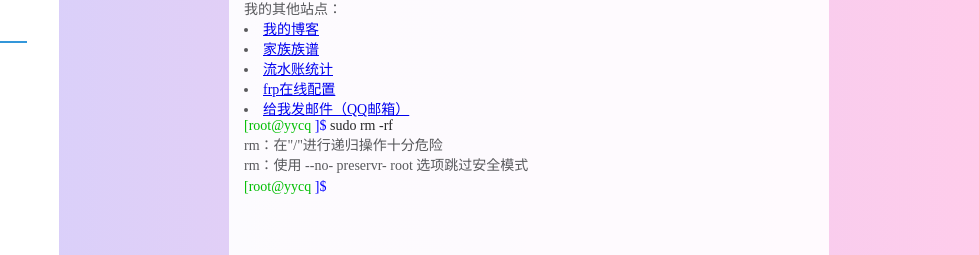
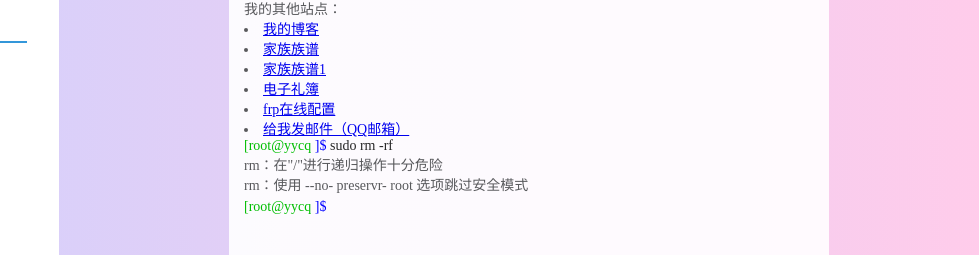
Before and after one commit to yeyuecanque/Index, a plain HTML site: page index.html in a window 1280 px wide. Shown: the part 265-520 px from the top of the page, 301-1280 px from the left. Drawn offline with Linux system fonts and the light colour scheme.

Commit message:
Update index.html

```diff
--- a/index.html
+++ b/index.html
@@ -93,7 +93,8 @@
                     <p>我的其他站点：</p>
                         <li><a href="http://blog.cyyl.top/">我的博客</a></li>
 			            <li><a href="http://jiapu.cyyl.top/">家族族谱</a></li>
-						<li><a href="http://jz.cyyl.top/">流水账统计</a></li>
+						<li><a href="http://zupu.cyyl.top/">家族族谱1</a></li>
+						<li><a href="https://book.cyyl.top/">电子礼簿</a></li>
 				        <li><a href="http://frp.cyyl.top/">frp在线配置</a></li>
                         <li><a href="http://mail.qq.com/cgi-bin/qm_share?t=qm_mailme&email=qZyekZian52cnenY2IfKxsQ">给我发邮件（QQ邮箱）</a></li>
 			<span style="color: rgb(0, 190, 0);">[root@yycq</span>
```
